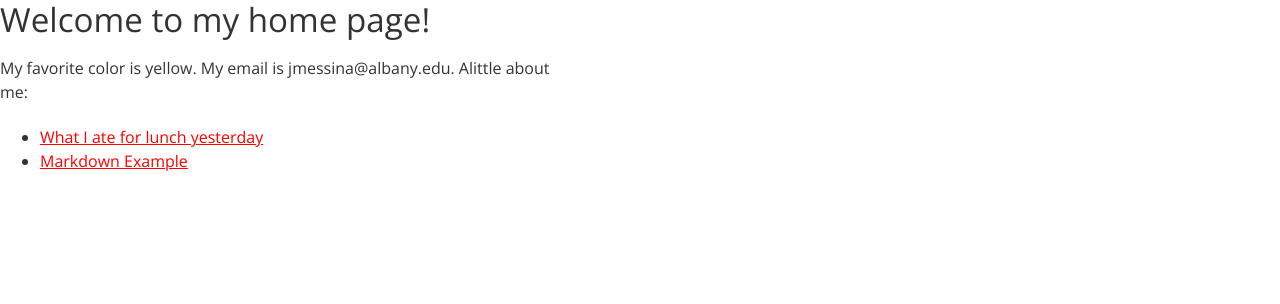
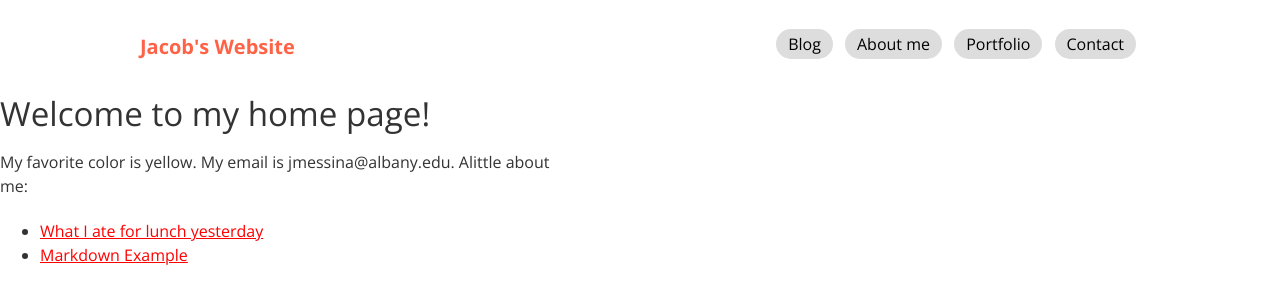
Before and after one commit to jmessina1121/jmessina1121.github.io, a Jekyll site: the page built from index.html, in a window 1280 px wide. Shown: the top 304 px of the page. Built offline with Jekyll 4.4.1, drawn with Linux system fonts in a browser that asks for light colours.

Commit message:
added header to layout

```diff
--- a/_includes/header.html
+++ b/_includes/header.html
@@ -1,6 +1,6 @@
 <header class="site-header cf">
             <div class="container">
-                <a href="#" class="site-title">Katy DeCorah</a>
+                <div class="site-title">{{site.title}}</div>
                 <nav class="navbar">
                     <ul class="header-nav">
                         <li><a class="nav-link" href="#">Blog</a></li>
--- a/_layouts/front-page.html
+++ b/_layouts/front-page.html
@@ -1,4 +1,5 @@
 {% include head.html %}
+{% include header.html %}
 
 {{ content }}
 
```
